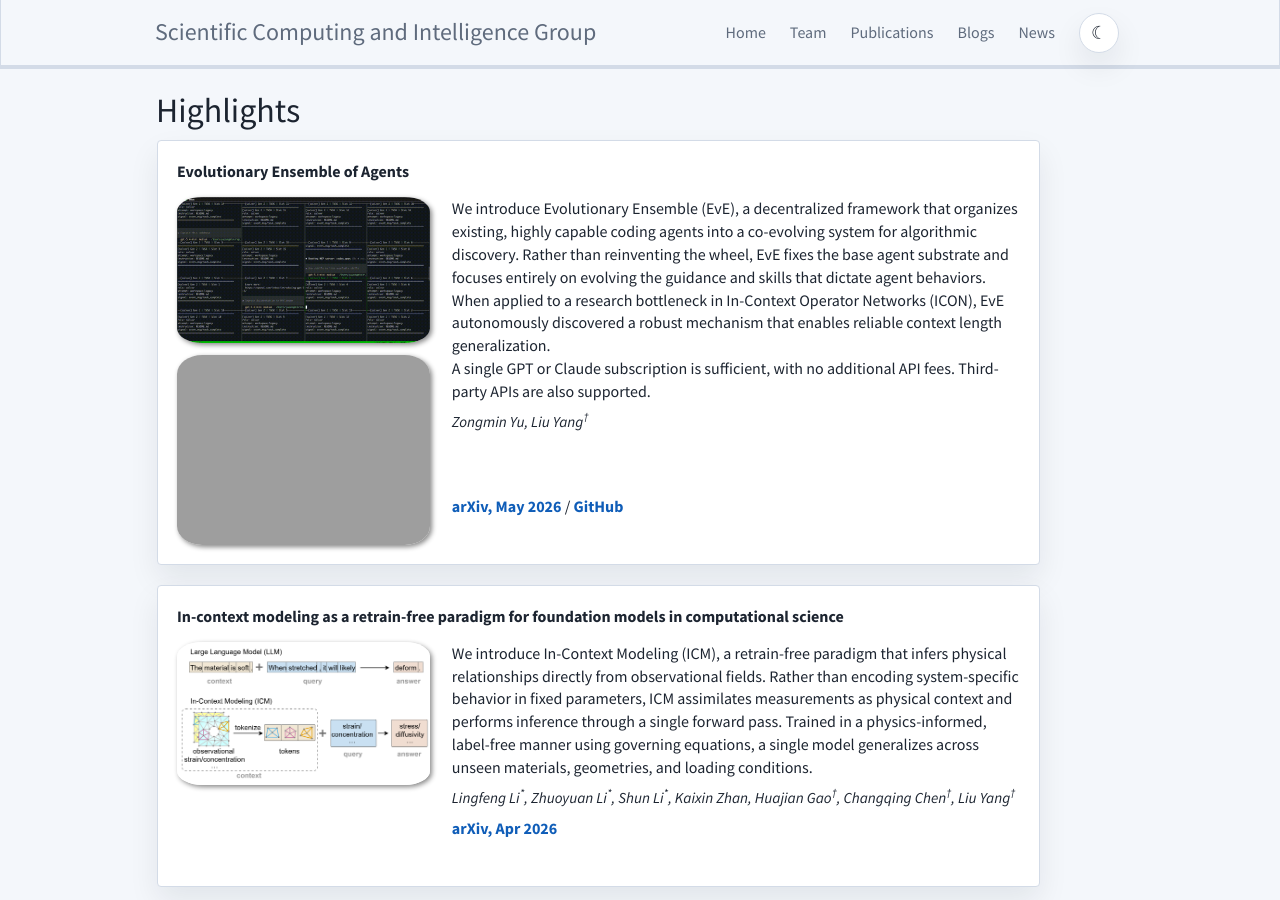
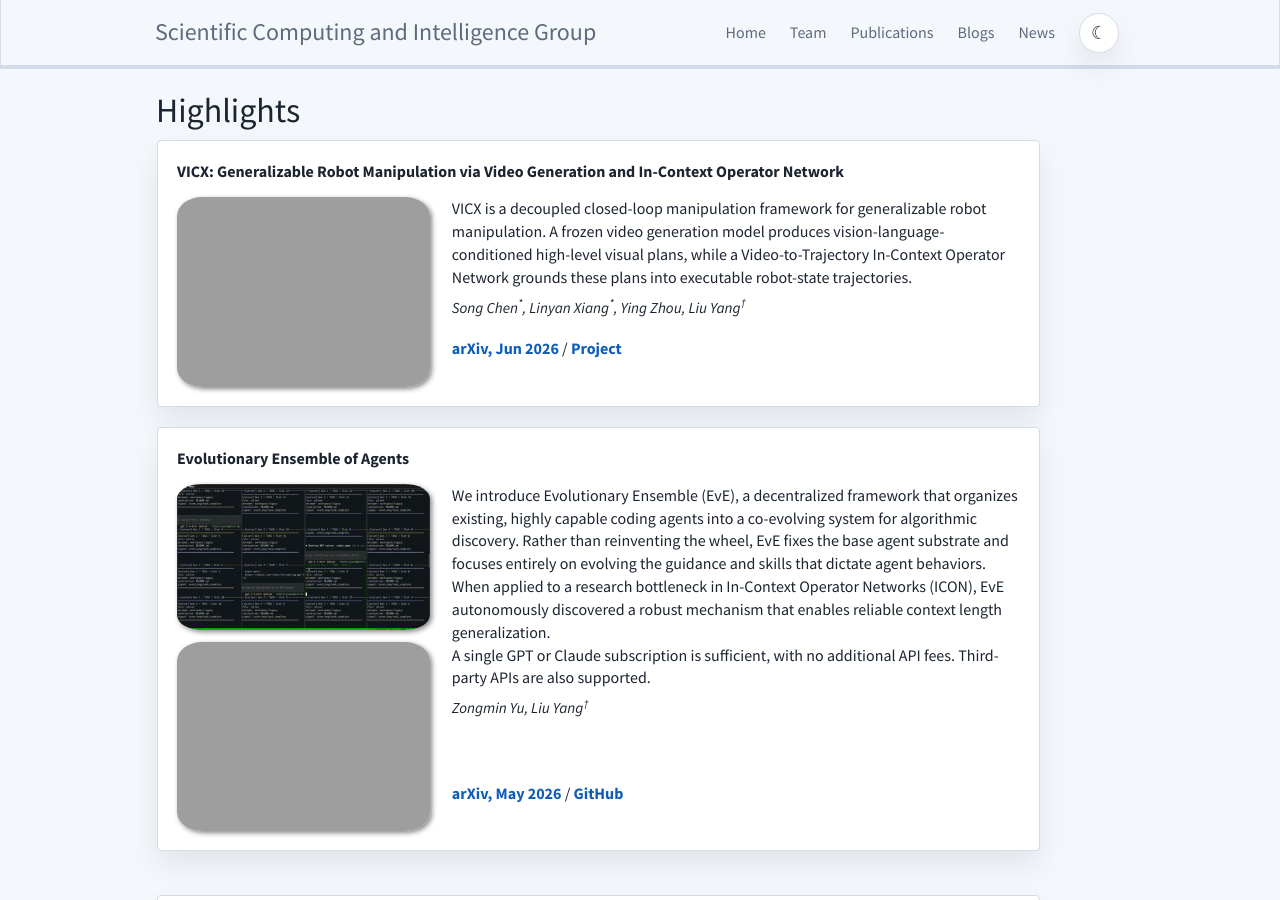
Before and after one commit to scaling-group/scaling-group.github.io, a Jekyll site: the page built from _pages/publications.md, in a window 1280 px wide and 900 px high. Built offline with Jekyll 4.4.1, drawn with Linux system fonts in a browser that asks for light colours.

Commit message:
Add VICX publication highlight and ICON blog update (#16)
Co-authored-by: Linyan Xiang <linyanxiang@Linyans-MacBook-Air.local>

```diff
--- a/_data/publist.yml
+++ b/_data/publist.yml
@@ -8,13 +8,14 @@
   highlight: 2
 
 - title: "VICX: Generalizable Robot Manipulation via Video Generation and In-Context Operator Network"
-  image:
+  image_path: vicx/assets/paper/closed_loop_evaluation.png
   description: VICX is a decoupled closed-loop manipulation framework for generalizable robot manipulation. A frozen video generation model produces vision-language-conditioned high-level visual plans, while a Video-to-Trajectory In-Context Operator Network grounds these plans into executable robot-state trajectories.
   authors: "Song Chen<sup>*</sup>, Linyan Xiang<sup>*</sup>, Ying Zhou, Liu Yang<sup>†</sup>"
   link:
     url: https://arxiv.org/abs/2606.12028
     display: arXiv, Jun 2026
-  highlight: 2
+  project: https://scaling-group.github.io/vicx/
+  highlight: 1
 
 - title: "Self-Evolving Scientific Agent Discovers Generalizable Physically-Reasoned Fluid Control"
   image:
--- a/_pages/publications.md
+++ b/_pages/publications.md
@@ -25,7 +25,11 @@ permalink: /publications/
 <pubtit>{{ publi.title }}</pubtit>
 <div class="publication-highlight" markdown="0">
   <div class="publication-highlight__media">
+    {% if publi.image_path %}
+    <img src="{{ site.url }}{{ site.baseurl }}/{{ publi.image_path }}" class="img-responsive publication-highlight__image" />
+    {% else %}
     <img src="{{ site.url }}{{ site.baseurl }}/images/papers/{{ publi.image }}" class="img-responsive publication-highlight__image" />
+    {% endif %}
     {% if publi.image2 %}
     <img src="{{ site.url }}{{ site.baseurl }}/images/papers/{{ publi.image2 }}" class="img-responsive publication-highlight__image" />
     {% endif %}
@@ -38,6 +42,7 @@ permalink: /publications/
     <p class="publication-highlight__link">
       <strong><a href="{{ publi.link.url }}">{{ publi.link.display }}</a></strong>
       {% if publi.github %} / <strong><a href="{{ publi.github }}">GitHub</a></strong>{% endif %}
+      {% if publi.project %} / <strong><a href="{{ publi.project }}">Project</a></strong>{% endif %}
     </p>
     <p class="text-danger"><strong>{{ publi.news1 }}</strong></p>
     <p>{{ publi.news2 }}</p>
--- a/vicx/index.html
+++ b/vicx/index.html
@@ -14,6 +14,7 @@
   <body>
     <div class="container">
       <header>
+        <a class="site-return-link" href="https://scaling-group.github.io/">Back to Scaling Group</a>
         <span class="badge">VICX Project Page</span>
         <h1>VICX: Generalizable Robot Manipulation via Video Generation and In-Context Operator Network</h1>
         <p class="authors">Song Chen*, Linyan Xiang*, Ying Zhou, Liu Yang</p>
```
Also changed, not shown: _blogs/2026-03-09-icon-overview-zh.md (+4 -0 lines), _blogs/2026-03-09-icon-overview.md (+4 -0 lines), vicx/styles.css (+15 -0 lines).
